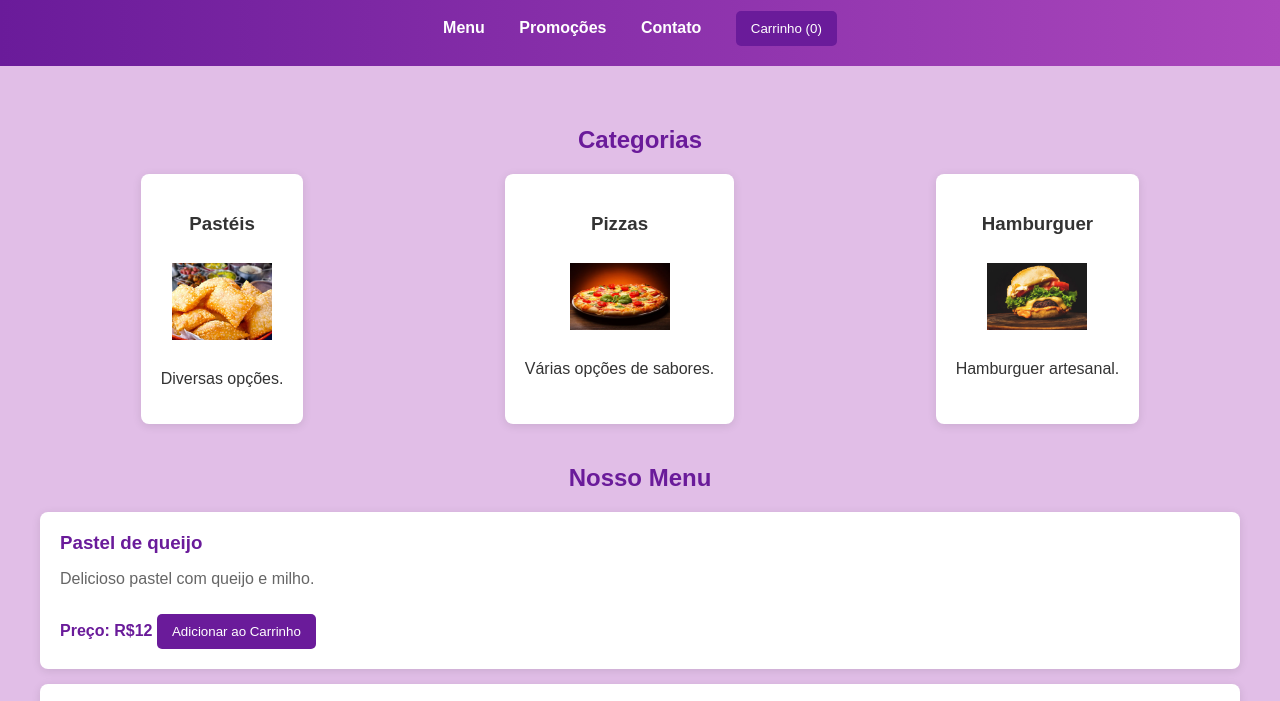
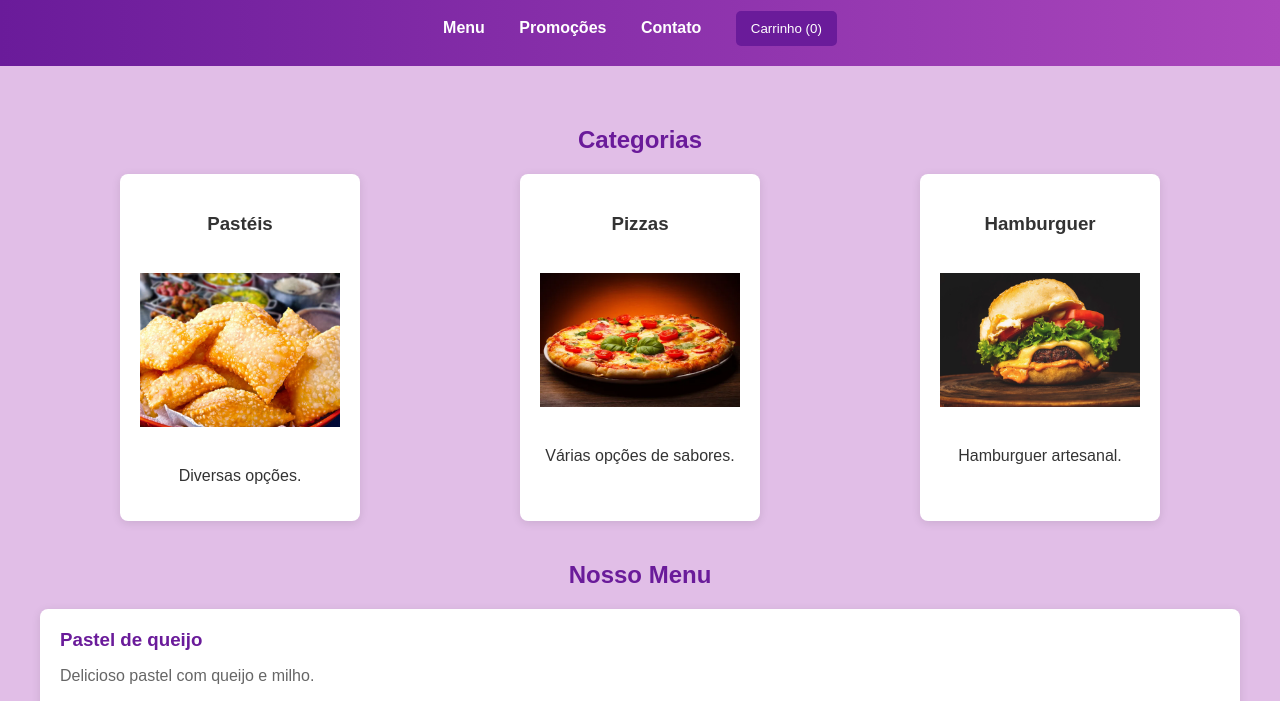
Before and after one commit to noobsuprema/sitedelivery, a plain HTML site: page index.html in a window 1280 px wide. Shown: the part 99-800 px from the top of the page. Drawn offline with Linux system fonts and the light colour scheme.

Commit message:
Update index.html

```diff
--- a/index.html
+++ b/index.html
@@ -181,17 +181,17 @@
     <div class="categories">
         <div class="category">
             <h3>Pastéis</h3>
-            <img src="pastel.jpg" alt="Pastéis" style="width: 100px; height: auto; margin: 10px 0;">
+            <img src="pastel.jpg" alt="Pastéis" style="width: 200px; height: auto; margin: 20px 0;">
             <p>Diversas opções.</p>
         </div>
         <div class="category">
             <h3>Pizzas</h3>
-            <img src="pizza.jpg" alt="Pizzas" style="width: 100px; height: auto; margin: 10px 0;">
+            <img src="pizza.jpg" alt="Pizzas" style="width: 200px; height: auto; margin: 20px 0;">
             <p>Várias opções de sabores.</p>
         </div>
         <div class="category">
             <h3>Hamburguer</h3>
-            <img src="burguer.jpg" alt="Hamburguer" style="width: 100px; height: auto; margin: 10px 0;">
+            <img src="burguer.jpg" alt="Hamburguer" style="width: 200px; height: auto; margin: 20px 0;">
             <p>Hamburguer artesanal.</p>
         </div>
     </div>
```
